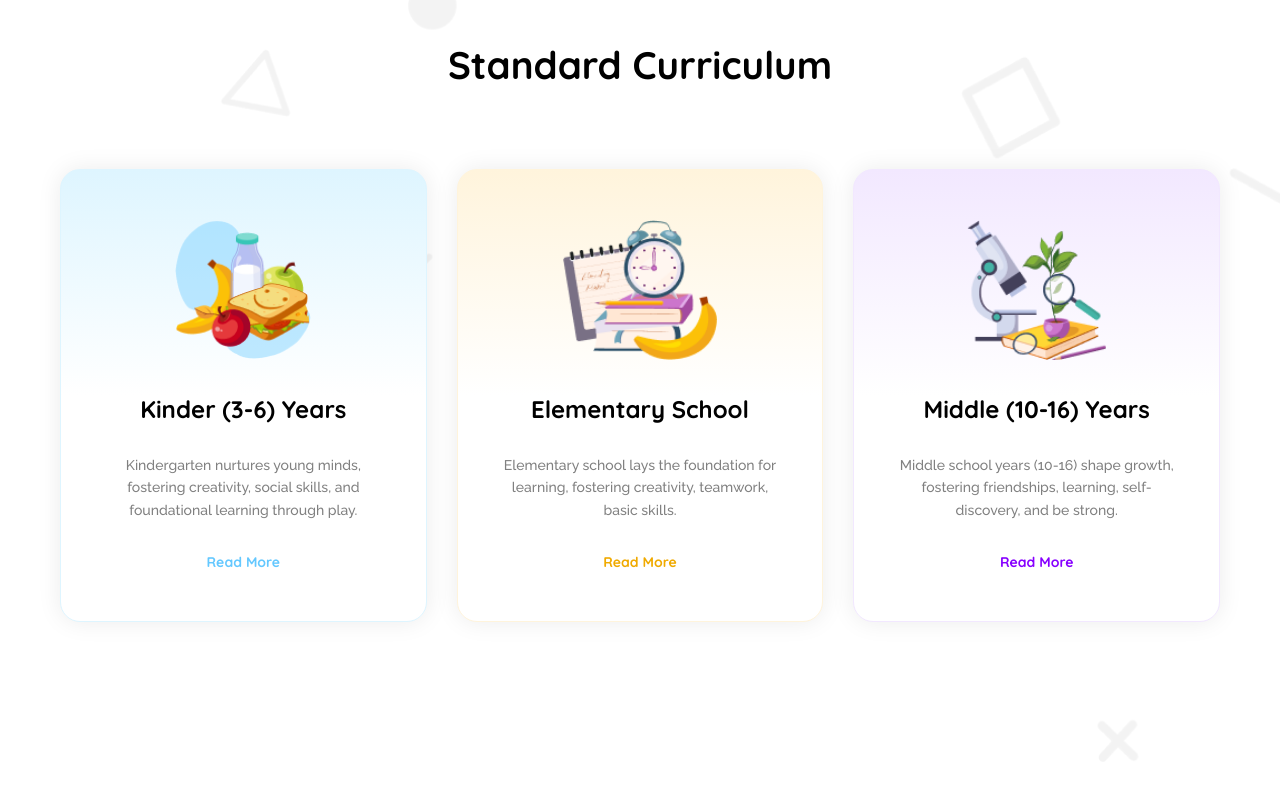
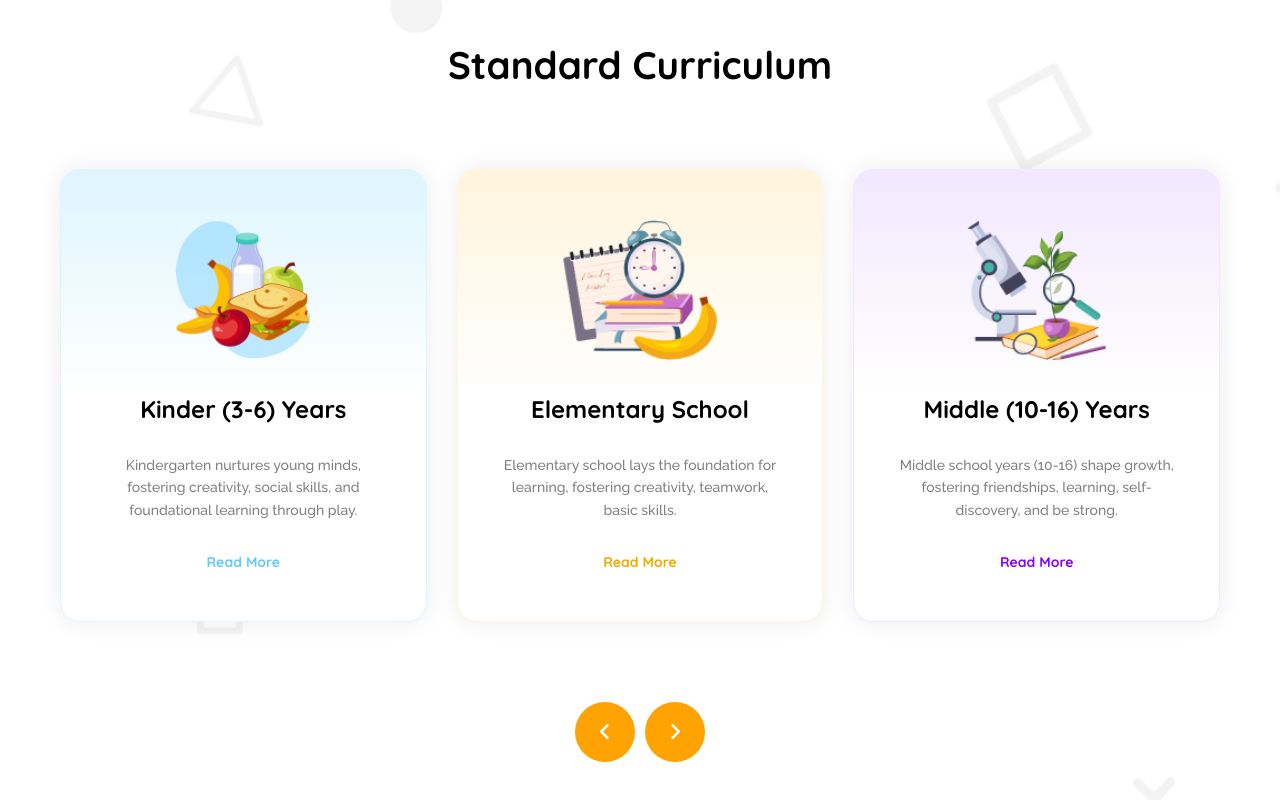
Before and after one commit to iamamolsarker/Assignment_02_Kids_School, a plain HTML site: page index.html in a window 1280 px wide. Shown: the part 693-1493 px from the top of the page. Before the commit the page ends 1455 px from the top, so only its background shows below. Drawn offline with Linux system fonts and the light colour scheme.

Commit message:
Standard curriculum responsive with arrow finished

```diff
--- a/index.html
+++ b/index.html
@@ -6,6 +6,8 @@
     <title>Champ Kid's School</title>
     <!-- Favicon -->
      <link rel="shortcut icon" href="images/logo.png" type="image/x-icon">
+     <!-- Font Awesome CDN -->
+     <link rel="stylesheet" href="https://cdnjs.cloudflare.com/ajax/libs/font-awesome/6.7.2/css/all.min.css" integrity="sha512-Evv84Mr4kqVGRNSgIGL/F/aIDqQb7xQ2vcrdIwxfjThSH8CSR7PBEakCr51Ck+w+/U6swU2Im1vVX0SVk9ABhg==" crossorigin="anonymous" referrerpolicy="no-referrer" />
     <!-- Styleheet Connection -->
      <link rel="stylesheet" href="style.css">
 </head>
@@ -81,9 +83,13 @@
                             <a href="#" class="read-more-btn">Read More</a>
                         </div>
                     </div>
-                    <div class="navigation-container p-flex flex-center">
-                        <div class="arrow arrow-left"></div>
-                        <div class="arrow arrow-right"></div>
+                    <div class="navigation-container p-flex flex-center flex-gap-1">
+                        <div class="arrow arrow-left p-flex flex-center">
+                            <i class="fa-solid fa-angle-left"></i>
+                        </div>
+                        <div class="arrow arrow-right p-flex flex-center">
+                            <i class="fa-solid fa-angle-right"></i>
+                        </div>
                     </div>
                 </div>
             </div>
--- a/style.css
+++ b/style.css
@@ -239,6 +239,16 @@ nav{
 .box-3 .read-more-btn{
     color: #8700FF;
 }
+.navigation-container .arrow{
+    width: 60px;
+    height: 60px;
+    background-color: var(--color-orange);
+    border-radius: 100px;
+}
+.arrow .fa-solid{
+    font-size: 2rem;
+    color:var(--color-white);
+}
 
 /*********************************
 Tab and Mobile Both media Queries
@@ -291,6 +301,9 @@ Tab and Mobile Both media Queries
     .curriculum-box-container .box .box-text{
         margin-bottom: 2rem;
     }
+    .navigation-container{
+        display: none;
+    }
 }
 
 /* Tablet Media Queries */
```
